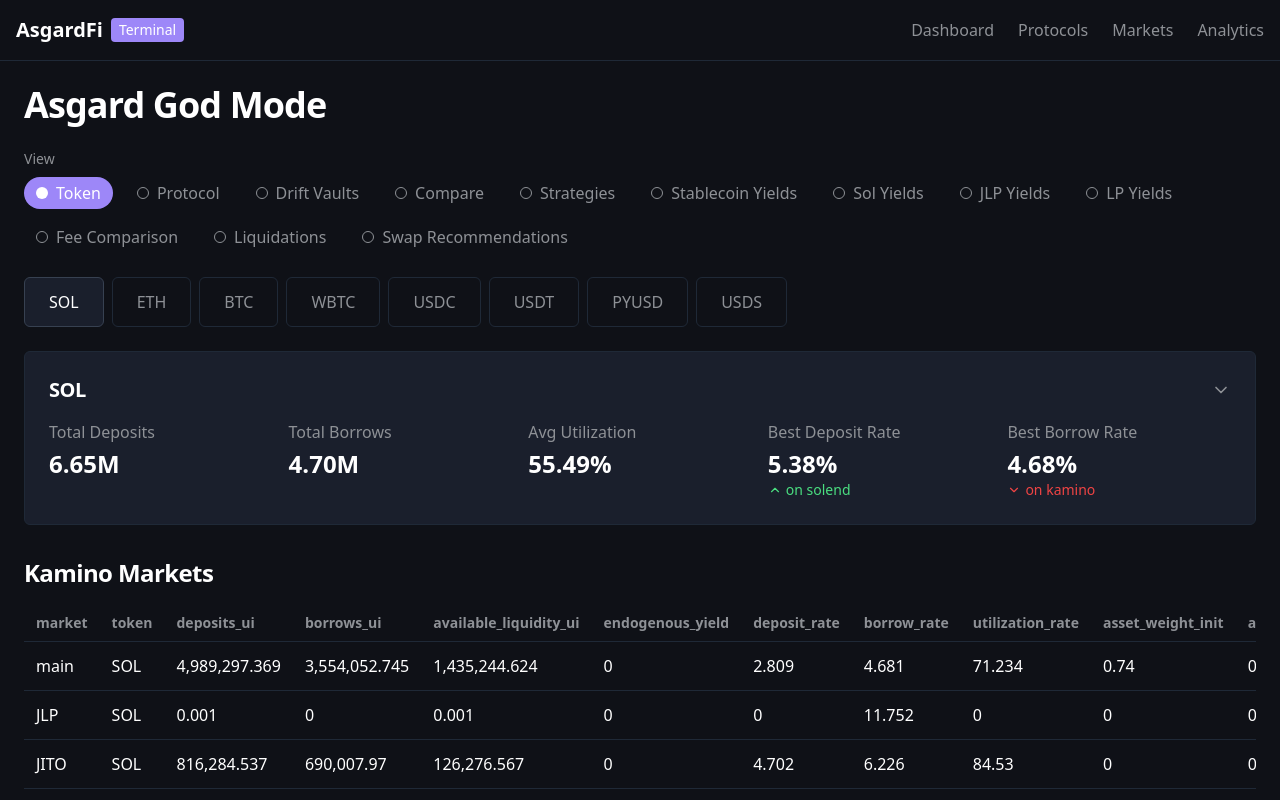
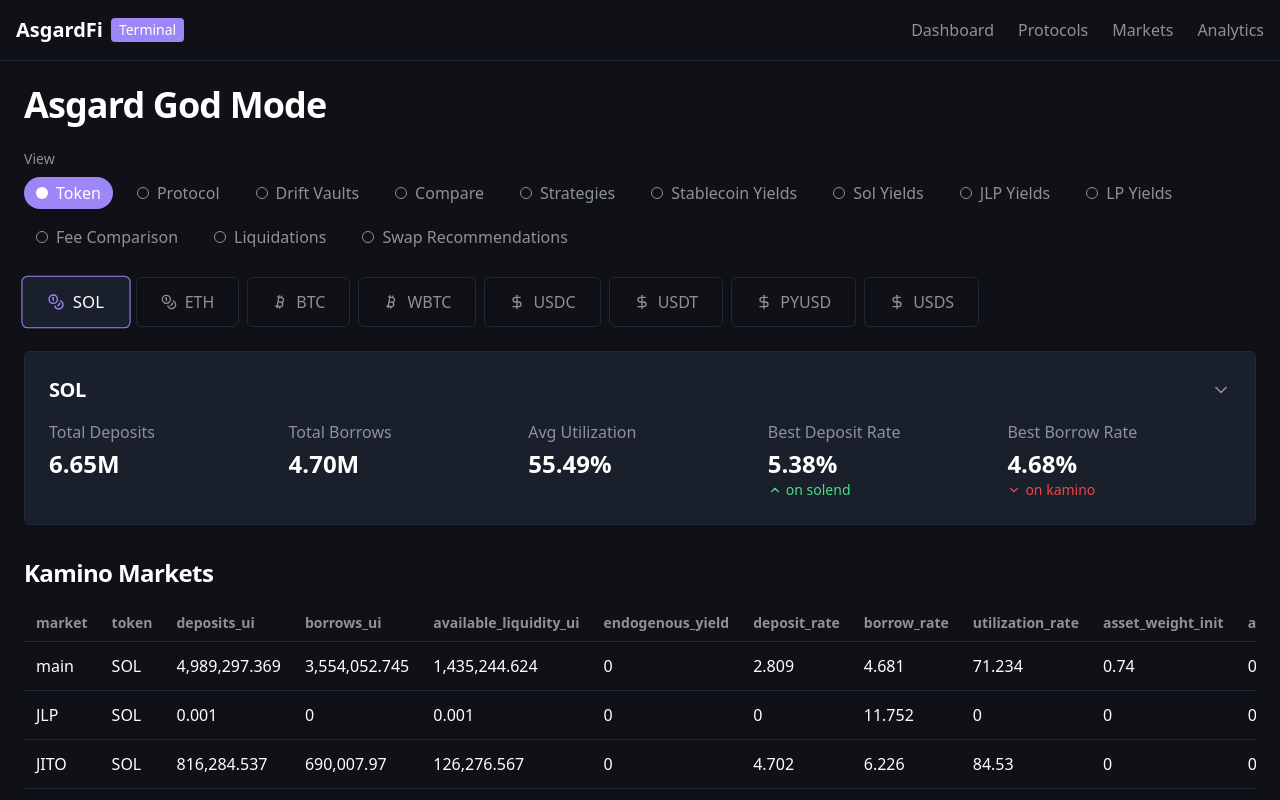
Before and after one commit to wirapratamaz/asgardfi-terminal-forge, a React (Vite) app: page / in a window 1280 px wide. Shown: the top 800 px of the page. Built offline with nearby package versions, Linux system fonts and the light colour scheme.

Commit message:
feat: Improve TokenSelector component
Add token icons and improve visual design.

```diff
--- a/src/components/TokenSelector.tsx
+++ b/src/components/TokenSelector.tsx
@@ -1,5 +1,7 @@
 
 import React from 'react';
+import { cn } from '@/lib/utils';
+import { getTokenIcon } from '@/lib/tokenIcons';
 
 type TokenSelectorProps = {
   tokens: string[];
@@ -10,19 +12,29 @@ type TokenSelectorProps = {
 const TokenSelector: React.FC<TokenSelectorProps> = ({ tokens, selectedToken, onSelect }) => {
   return (
     <div className="flex flex-wrap gap-2 mb-6">
-      {tokens.map((token) => (
-        <button
-          key={token}
-          className={`px-6 py-3 border rounded-md transition-colors ${
-            selectedToken === token
-              ? 'bg-terminal-card border-gray-700 text-white'
-              : 'border-gray-800 text-terminal-text-secondary hover:border-gray-700'
-          }`}
-          onClick={() => onSelect(token)}
-        >
-          {token}
-        </button>
-      ))}
+      {tokens.map((token) => {
+        const IconComponent = getTokenIcon(token);
+        const isSelected = selectedToken === token;
+
+        return (
+          <button
+            key={token}
+            className={cn(
+              "px-6 py-3 border rounded-md transition-all duration-200 flex items-center gap-2",
+              isSelected
+                ? "bg-terminal-card border-primary text-white shadow-sm scale-105"
+                : "border-gray-800 text-terminal-text-secondary hover:border-primary/50 hover:bg-terminal-card/50"
+            )}
+            onClick={() => onSelect(token)}
+          >
+            <IconComponent className={cn(
+              "h-4 w-4",
+              isSelected ? "text-primary" : "text-terminal-text-secondary"
+            )} />
+            <span>{token}</span>
+          </button>
+        );
+      })}
     </div>
   );
 };
--- /dev/null
+++ b/src/lib/tokenIcons.ts
@@ -0,0 +1,17 @@
+
+import { Bitcoin, Coins, DollarSign } from 'lucide-react';
+
+export const getTokenIcon = (token: string) => {
+  switch (token) {
+    case 'BTC':
+    case 'WBTC':
+      return Bitcoin;
+    case 'USDC':
+    case 'USDT':
+    case 'PYUSD':
+    case 'USDS':
+      return DollarSign;
+    default:
+      return Coins;
+  }
+};
```
